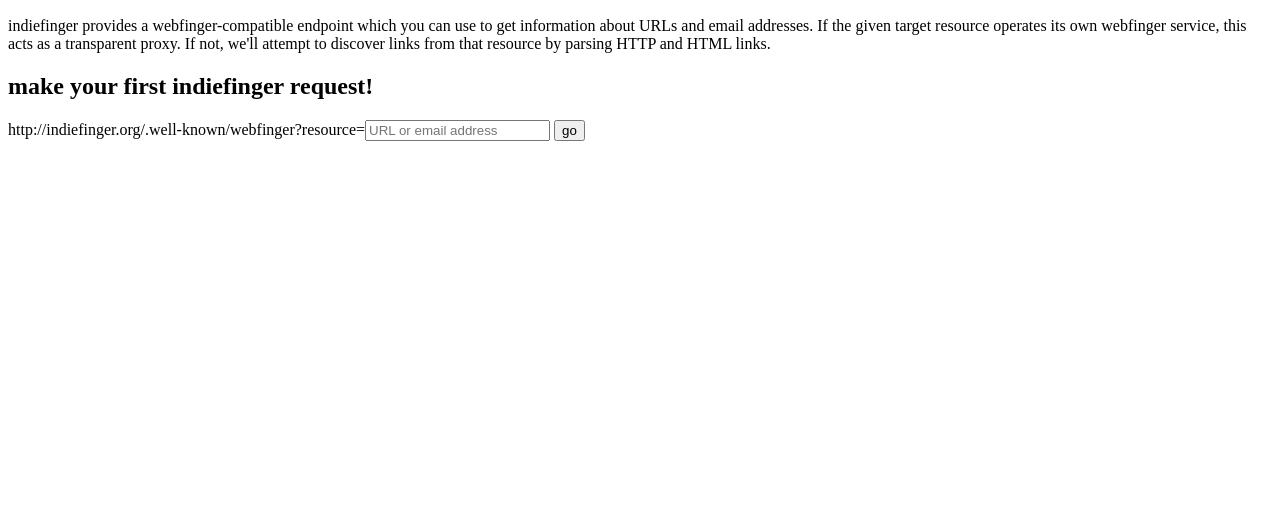
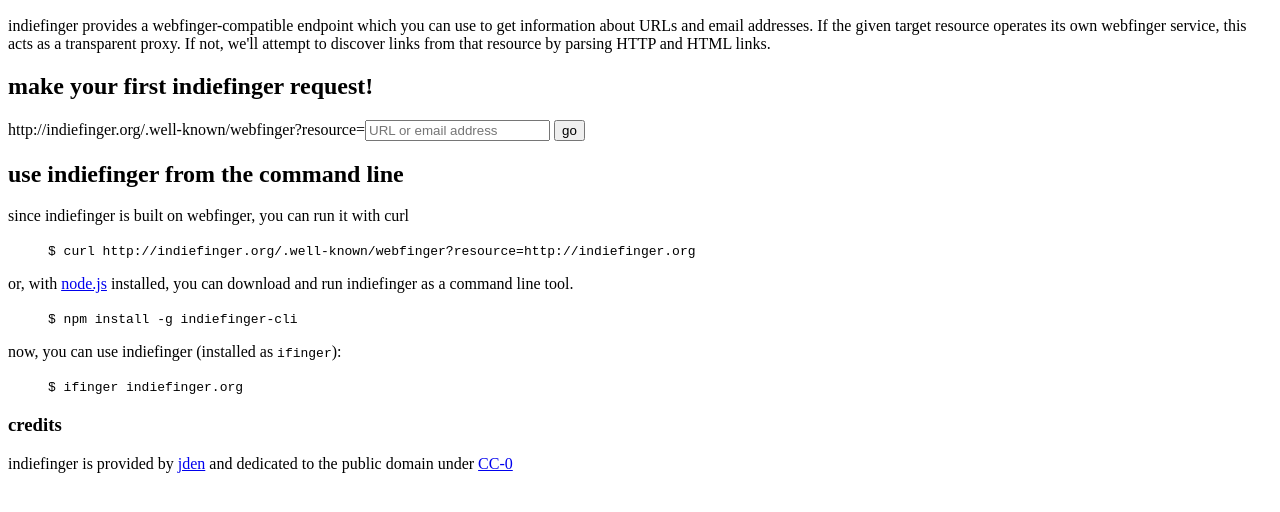
Before and after one commit to junosuarez/node-indiefinger, a website: page public/index.html in a window 1280 px wide. Shown: the part 110-622 px from the top of the page. Drawn offline with Linux system fonts and the light colour scheme.

Commit message:
add documentation to index.html

```diff
--- a/public/index.html
+++ b/public/index.html
@@ -14,5 +14,22 @@
     http://indiefinger.org/.well-known/webfinger?resource=<input type="text" placeholder="URL or email address" name="resource">
     <input type="submit" value="go">
     </form>
+
+    <h2>use indiefinger from the command line</h2>
+    <p>since indiefinger is built on webfinger, you can run it with curl</p>
+
+    <blockquote><code>$ curl http://indiefinger.org/.well-known/webfinger?resource=http://indiefinger.org</code></blockquote>
+
+    <p>or, with <a href="http://nodejs.org/">node.js</a> installed, you can download and run indiefinger as a command line tool.</p>
+
+    <blockquote><code>$ npm install -g indiefinger-cli</code></blockquote>
+
+    <p>now, you can use indiefinger (installed as <code>ifinger</code>):</p>
+
+    <blockquote><code>$ ifinger indiefinger.org</code></blockquote>
+
+    <h3>credits</h3>
+    <p>indiefinger is provided by <a href="http://jden.us" rel="author">jden</a> and dedicated to the public domain under <a href="https://creativecommons.org/publicdomain/zero/1.0/" rel="license">CC-0</a>
+    </p>
   </body>
 </html>
```
